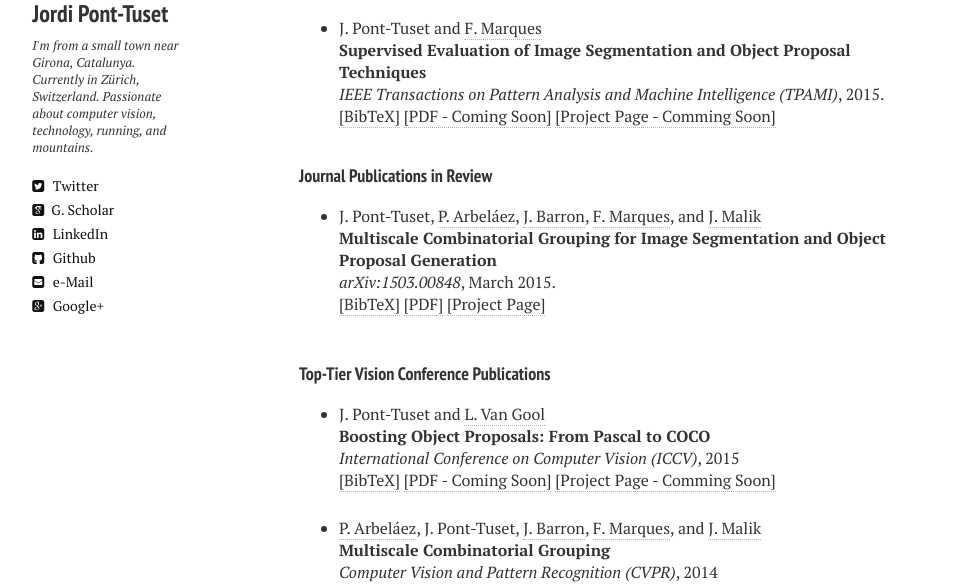
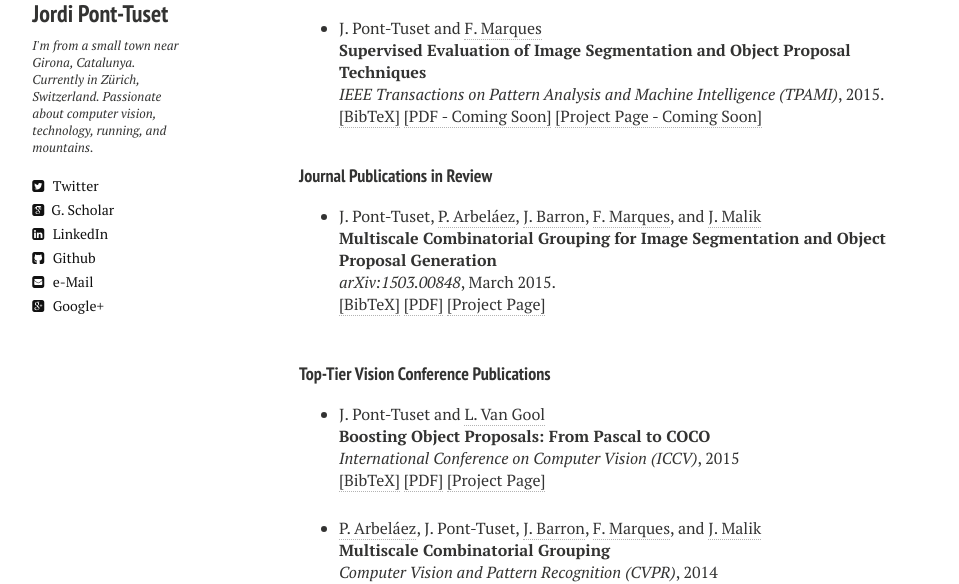
Before and after one commit to jponttuset/jponttuset.github.io, a Jekyll site: the page built from publications.md, in a window 1280 px wide. Shown: the part 240-824 px from the top of the page, without its empty margins (21-980 px from the left). Built offline with Jekyll 4.4.1, drawn with Linux system fonts in a browser that asks for light colours; nearby versions of some CDN libraries.

Commit message:
- ICCV PDF and project added

```diff
--- a/_layouts/publications.html
+++ b/_layouts/publications.html
@@ -94,7 +94,7 @@ J. Pont-Tuset and <a href="https://imatge.upc.edu/web/ferran" target="_blank">F.
 
 <br />
 <a href="javascript:toggleBibtex('Pont-Tuset2015c')">[BibTeX]</a>
-<a href="#">[PDF - Coming Soon]</a> <a href="#">[Project Page - Comming Soon]</a>
+<a href="#">[PDF - Coming Soon]</a> <a href="#">[Project Page - Coming Soon]</a>
 <div id="bib_Pont-Tuset2015c" class="bibtex noshow">
 <pre>
 @article{Pont-Tuset2015c,
@@ -157,7 +157,7 @@ J. Pont-Tuset and <a href="http://www.vision.ee.ethz.ch/members/get_member.cgi?i
 
 <br />
 <a href="javascript:toggleBibtex('Pont-Tuset2015b')">[BibTeX]</a>
-<a href="#">[PDF - Coming Soon]</a> <a href="#">[Project Page - Comming Soon]</a>
+<a href="http://www.vision.ee.ethz.ch/~biwiproposals/boosting-coco/data/PontTusetVanGool-Boosting-ICCV2015.pdf">[PDF]</a> <a href="http://vision.ee.ethz.ch/~biwiproposals/boosting-coco/">[Project Page]</a>
 
 </p>
 <div id="bib_Pont-Tuset2015b" class="bibtex noshow">
```
